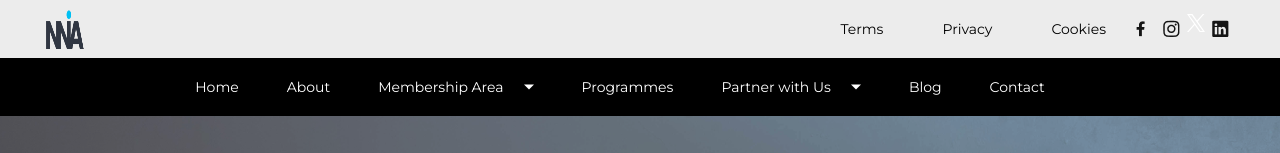
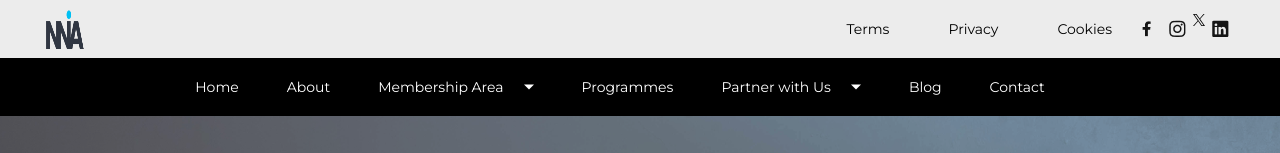
Before and after one commit to nHubNg/NNIA, a React (Vite) app: page / in a window 1280 px wide. Shown: the top 153 px of the page. Built offline with nearby package versions, Linux system fonts and the light colour scheme.

Commit message:
Update Header.jsx

```diff
--- a/src/components/Header.jsx
+++ b/src/components/Header.jsx
@@ -49,8 +49,8 @@ const Header = ({ description, img, back }) => {
               <img src={insta} alt="" />
             </a>
             <a href="/">
-              <svg width="18" height="18" viewBox="0 0 18 18" fill="none" xmlns="http://www.w3.org/2000/svg">
-<path id="Vector" d="M10.7125 7.62188L17.4134 0H15.8253L10.0072 6.61781L5.35999 0H0L7.02737 10.0074L0 18H1.58805L7.73244 11.0114L12.64 18H18L10.7125 7.62188ZM8.53753 10.0955L7.82542 9.099L2.16018 1.16972H4.59931L9.17102 7.569L9.88298 8.56547L15.826 16.8834H13.3872L8.53753 10.0955Z" fill="#FFFFFF"/>
+              <svg width="12" height="12" viewBox="0 0 18 18" fill="none" xmlns="http://www.w3.org/2000/svg">
+<path id="Vector" d="M10.7125 7.62188L17.4134 0H15.8253L10.0072 6.61781L5.35999 0H0L7.02737 10.0074L0 18H1.58805L7.73244 11.0114L12.64 18H18L10.7125 7.62188ZM8.53753 10.0955L7.82542 9.099L2.16018 1.16972H4.59931L9.17102 7.569L9.88298 8.56547L15.826 16.8834H13.3872L8.53753 10.0955Z" fill="#000000"/>
 </svg>
             </a>
             <a href="/">
```
